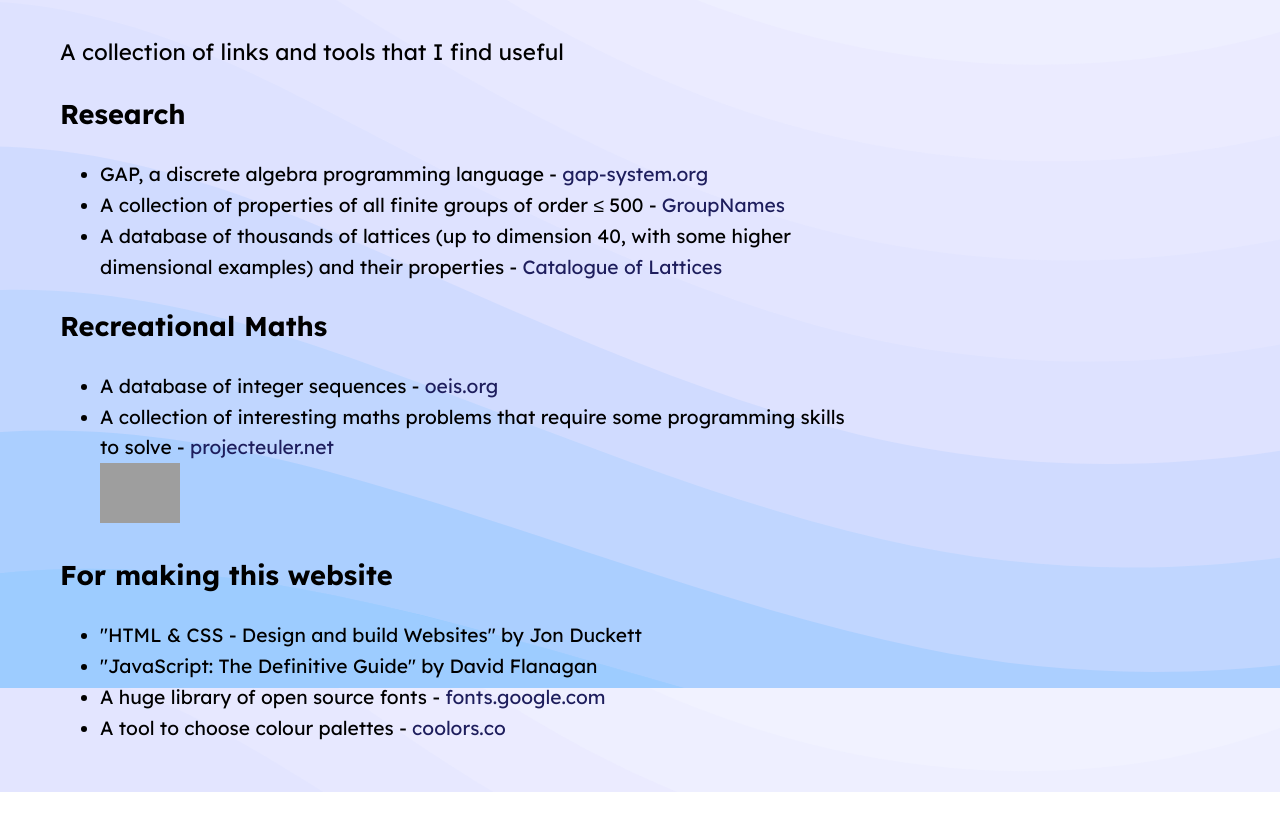
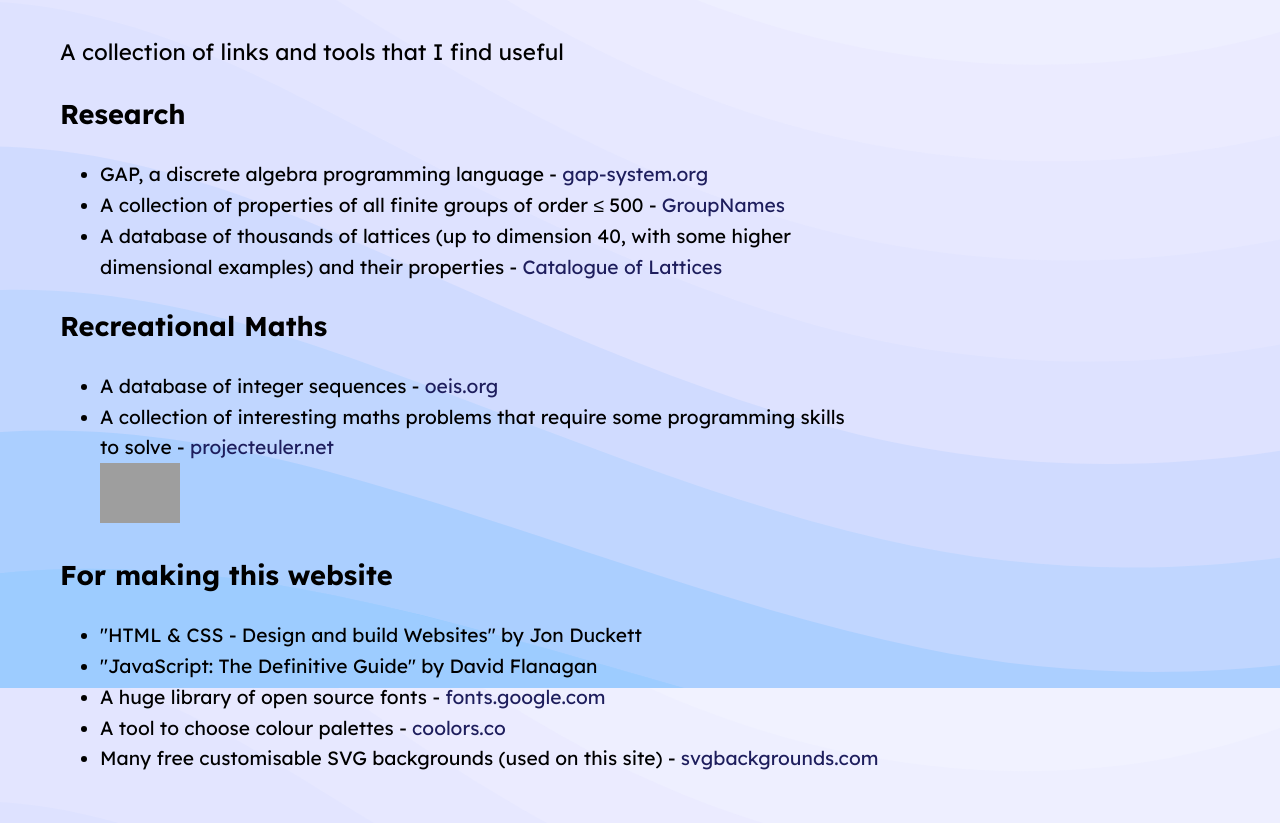
Before and after one commit to D-A-Baldwin/d-a-baldwin.github.io, a plain HTML site: page links.html in a window 1280 px wide. Shown: the part 112-935 px from the top of the page. Before the commit the page ends 904 px from the top, so only its background shows below. Drawn offline with nearby package versions, Linux system fonts and the light colour scheme; grey boxes are pictures that could not be loaded; a web font is replaced by a local one.

Commit message:
Update links.html

```diff
--- a/links.html
+++ b/links.html
@@ -48,6 +48,7 @@
         <li>"JavaScript: The Definitive Guide" by David Flanagan</li>
         <li> A huge library of open source fonts - <a href="https://fonts.google.com/">fonts.google.com</a></li>
         <li> A tool to choose colour palettes - <a href="https://coolors.co/">coolors.co</a></li>
+        <li> Many free customisable SVG backgrounds (used on this site) - <a href="https://www.svgbackgrounds.com/">svgbackgrounds.com</a></li>
     </ul>
 </div>
 
```
